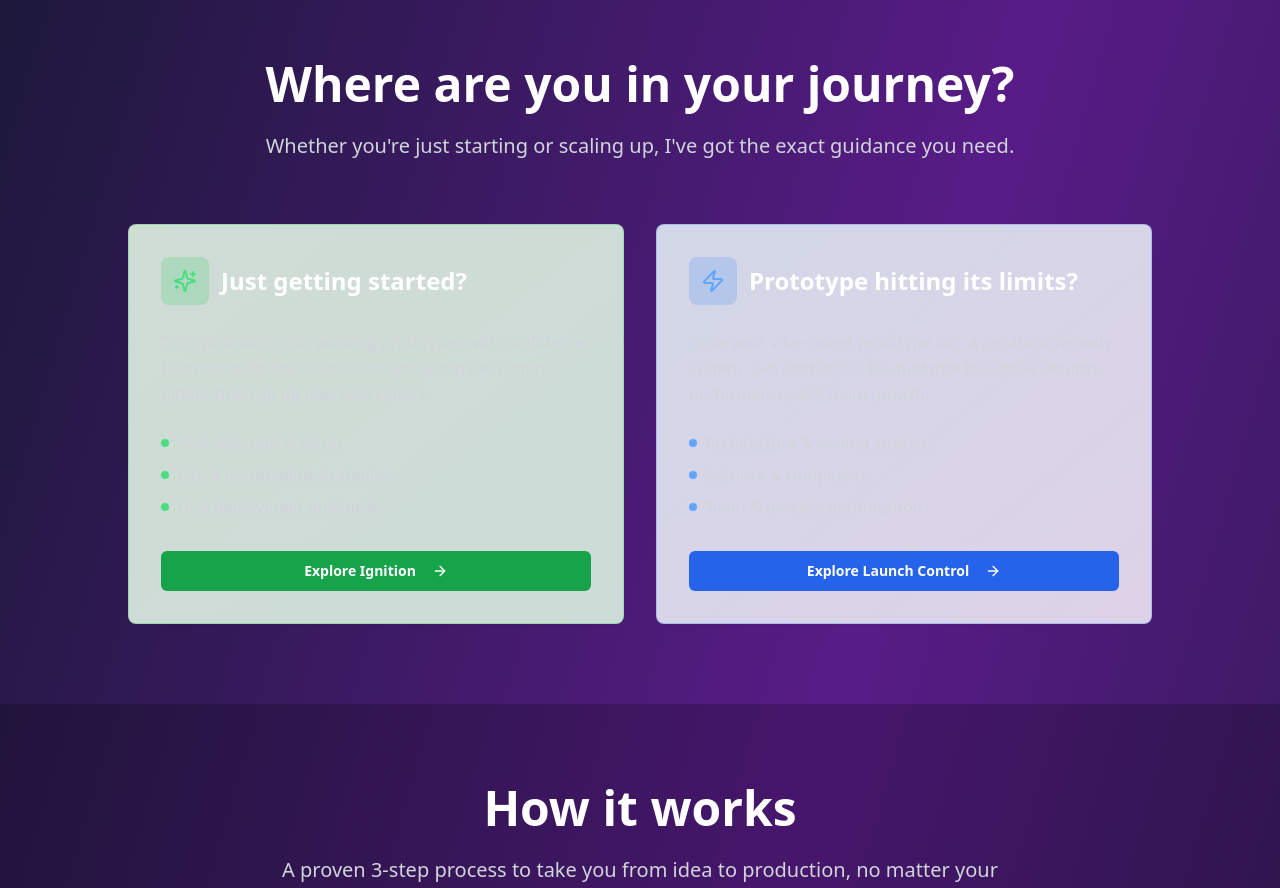
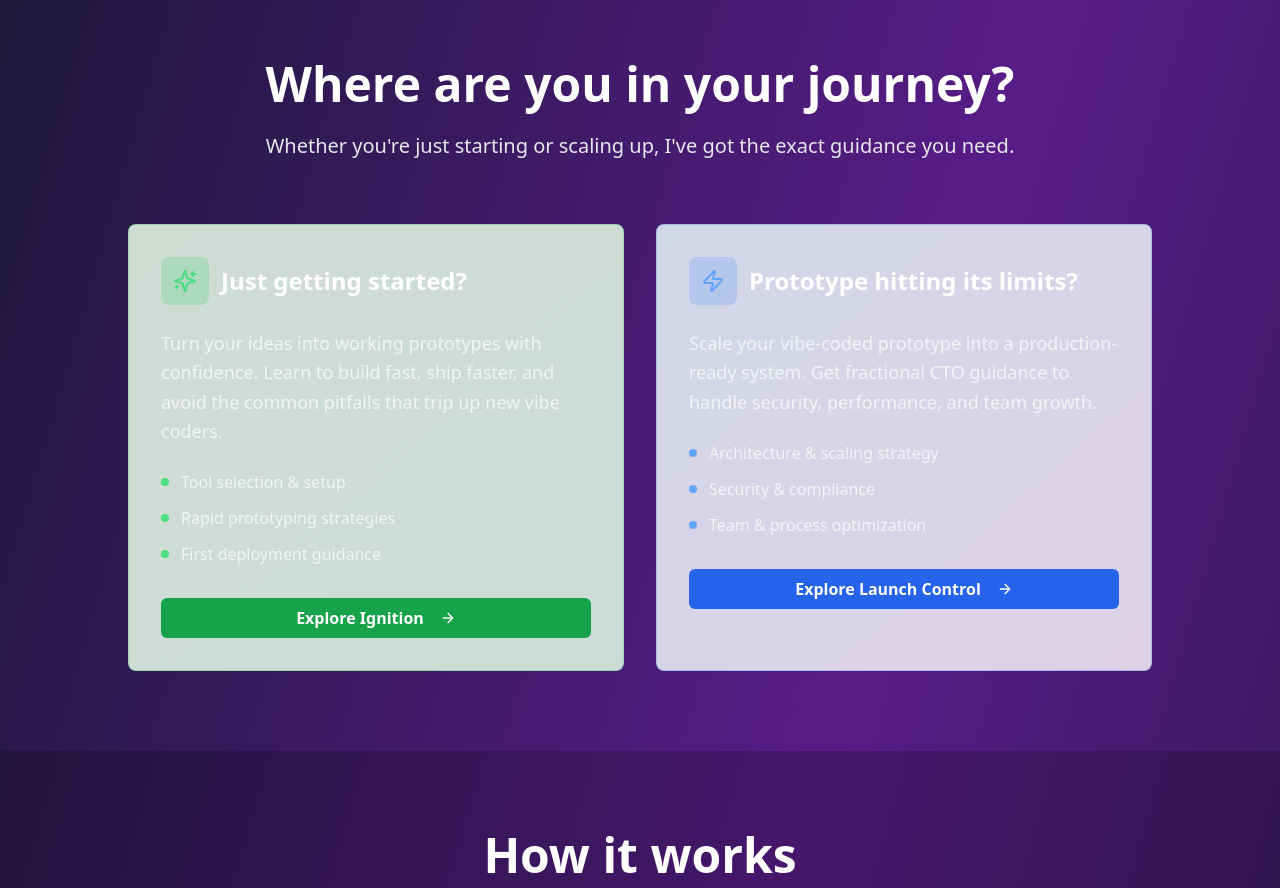
Before and after one commit to prodyssey/vibe-cto-dot-ai, a React (Vite) app: page / in a window 1280 px wide. Shown: the part 820-1708 px from the top of the page. Built offline with nearby package versions, Linux system fonts and the light colour scheme.

Commit message:
Refactor: Improve readability of ProblemPromise
Improve the readability of the ProblemPromise section.

```diff
--- a/src/components/sections/ProblemPromise.tsx
+++ b/src/components/sections/ProblemPromise.tsx
@@ -11,7 +11,7 @@ export const ProblemPromise = () => {
           <h2 className="text-4xl md:text-5xl font-bold text-white mb-6">
             Where are you in your journey?
           </h2>
-          <p className="text-xl text-gray-300 max-w-3xl mx-auto">
+          <p className="text-xl text-gray-200 max-w-3xl mx-auto">
             Whether you're just starting or scaling up, I've got the exact guidance you need.
           </p>
         </div>
@@ -27,27 +27,27 @@ export const ProblemPromise = () => {
                 <h3 className="text-2xl font-bold text-white">Just getting started?</h3>
               </div>
 
-              <p className="text-gray-300 mb-6 leading-relaxed">
+              <p className="text-gray-100 mb-6 leading-relaxed text-lg">
                 Turn your ideas into working prototypes with confidence. Learn to build fast,
                 ship faster, and avoid the common pitfalls that trip up new vibe coders.
               </p>
 
-              <ul className="space-y-2 mb-8 text-gray-300">
-                <li className="flex items-center space-x-2">
-                  <div className="w-2 h-2 bg-green-400 rounded-full"></div>
-                  <span>Tool selection & setup</span>
+              <ul className="space-y-3 mb-8 text-gray-100">
+                <li className="flex items-center space-x-3">
+                  <div className="w-2 h-2 bg-green-400 rounded-full flex-shrink-0"></div>
+                  <span className="text-base">Tool selection & setup</span>
                 </li>
-                <li className="flex items-center space-x-2">
-                  <div className="w-2 h-2 bg-green-400 rounded-full"></div>
-                  <span>Rapid prototyping strategies</span>
+                <li className="flex items-center space-x-3">
+                  <div className="w-2 h-2 bg-green-400 rounded-full flex-shrink-0"></div>
+                  <span className="text-base">Rapid prototyping strategies</span>
                 </li>
-                <li className="flex items-center space-x-2">
-                  <div className="w-2 h-2 bg-green-400 rounded-full"></div>
-                  <span>First deployment guidance</span>
+                <li className="flex items-center space-x-3">
+                  <div className="w-2 h-2 bg-green-400 rounded-full flex-shrink-0"></div>
+                  <span className="text-base">First deployment guidance</span>
                 </li>
               </ul>
 
-              <Button className="w-full bg-green-600 hover:bg-green-700 text-white font-semibold py-3">
+              <Button className="w-full bg-green-600 hover:bg-green-700 text-white font-semibold py-3 text-base">
                 Explore Ignition
                 <ArrowRight className="ml-2 w-4 h-4" />
               </Button>
@@ -64,27 +64,27 @@ export const ProblemPromise = () => {
                 <h3 className="text-2xl font-bold text-white">Prototype hitting its limits?</h3>
               </div>
 
-              <p className="text-gray-300 mb-6 leading-relaxed">
+              <p className="text-gray-100 mb-6 leading-relaxed text-lg">
                 Scale your vibe-coded prototype into a production-ready system. Get fractional CTO
                 guidance to handle security, performance, and team growth.
               </p>
 
-              <ul className="space-y-2 mb-8 text-gray-300">
-                <li className="flex items-center space-x-2">
-                  <div className="w-2 h-2 bg-blue-400 rounded-full"></div>
-                  <span>Architecture & scaling strategy</span>
+              <ul className="space-y-3 mb-8 text-gray-100">
+                <li className="flex items-center space-x-3">
+                  <div className="w-2 h-2 bg-blue-400 rounded-full flex-shrink-0"></div>
+                  <span className="text-base">Architecture & scaling strategy</span>
                 </li>
-                <li className="flex items-center space-x-2">
-                  <div className="w-2 h-2 bg-blue-400 rounded-full"></div>
-                  <span>Security & compliance</span>
+                <li className="flex items-center space-x-3">
+                  <div className="w-2 h-2 bg-blue-400 rounded-full flex-shrink-0"></div>
+                  <span className="text-base">Security & compliance</span>
                 </li>
-                <li className="flex items-center space-x-2">
-                  <div className="w-2 h-2 bg-blue-400 rounded-full"></div>
-                  <span>Team & process optimization</span>
+                <li className="flex items-center space-x-3">
+                  <div className="w-2 h-2 bg-blue-400 rounded-full flex-shrink-0"></div>
+                  <span className="text-base">Team & process optimization</span>
                 </li>
               </ul>
 
-              <Button className="w-full bg-blue-600 hover:bg-blue-700 text-white font-semibold py-3">
+              <Button className="w-full bg-blue-600 hover:bg-blue-700 text-white font-semibold py-3 text-base">
                 Explore Launch Control
                 <ArrowRight className="ml-2 w-4 h-4" />
               </Button>
```
